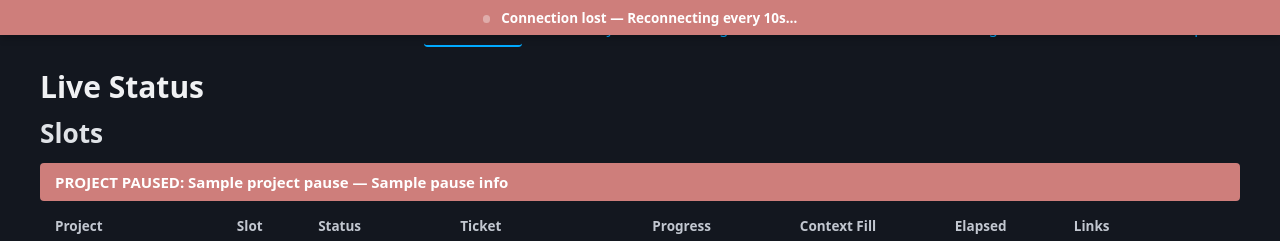
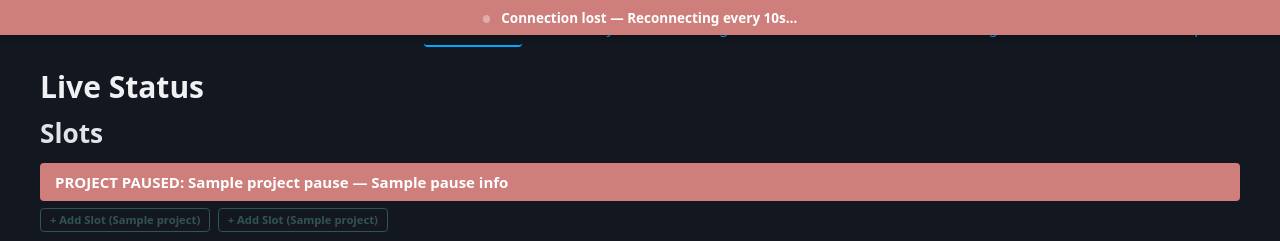
Before and after one commit to AlexDobrushskiy/botfarm, a Python web app: template botfarm/templates/index.html in a window 1280 px wide. Shown: the top 241 px of the page. Run offline with Jinja, Linux system fonts and the light colour scheme; the template is opened without the code that fills it: most values are stand-ins (such as "Sample title", 1, 10 or a date in 2020); some libraries are stand-ins or nearby versions.

Commit message:
Add dashboard UI for adding slots dynamically (SMA-364)
- Add "Add Slot" button per project in the slots panel
- Button disabled when supervisor not connected or dispatch paused
- Lightweight confirm() dialog before requesting slot addition
- Toast notification system for success/error feedback
- New slot auto-appears via existing htmx polling (every 5s)
- Pass project names from config to slots template context

Co-Authored-By: Claude Opus 4.6 <noreply@anthropic.com>

```diff
--- a/botfarm/dashboard/routes_main.py
+++ b/botfarm/dashboard/routes_main.py
@@ -659,6 +659,8 @@ def index(request: Request):
     dashboard_checked = get_dashboard_last_fresh_time(app)
     last_usage_check = dashboard_checked or state.get("last_usage_check")
     _linear_url = lambda tid: linear_url(app, tid)
+    cfg = app.state.botfarm_config
+    projects = [p.name for p in cfg.projects] if cfg else []
     return templates.TemplateResponse("index.html", {
         "request": request,
         "slots": slots,
@@ -667,6 +669,7 @@ def index(request: Request):
         "usage": usage,
         "codex_usage": codex_usage,
         "queue": queue,
+        "projects": projects,
         "last_usage_check": last_usage_check,
         "usage_stale": usage_is_stale(last_usage_check),
         "elapsed": elapsed,
--- a/botfarm/dashboard/routes_partials.py
+++ b/botfarm/dashboard/routes_partials.py
@@ -55,12 +55,16 @@ def partial_slots(request: Request):
     dispatch_paused = state.get("dispatch_paused", False)
     dispatch_pause_reason = state.get("dispatch_pause_reason")
     project_pauses = state.get("project_pauses", {})
+    # Collect project names from config for the "Add Slot" buttons
+    cfg = app.state.botfarm_config
+    projects = [p.name for p in cfg.projects] if cfg else []
     return templates.TemplateResponse("partials/slots.html", {
         "request": request,
         "slots": slots,
         "dispatch_paused": dispatch_paused,
         "dispatch_pause_reason": dispatch_pause_reason,
         "project_pauses": project_pauses,
+        "projects": projects,
         "elapsed": elapsed,
         "linear_url": lambda tid: linear_url(app, tid),
         "context_fill_class": context_fill_class,
--- a/botfarm/templates/base.html
+++ b/botfarm/templates/base.html
@@ -403,6 +403,70 @@
             background: var(--pico-del-color) !important;
             border-color: var(--pico-del-color) !important;
             color: #fff !important;
+        }
+
+        /* Toast notifications */
+        .toast-container {
+            position: fixed;
+            top: 1rem;
+            right: 1rem;
+            z-index: 9998;
+            display: flex;
+            flex-direction: column;
+            gap: 0.5rem;
+        }
+        .toast {
+            padding: 0.6rem 1rem;
+            border-radius: var(--pico-border-radius);
+            font-size: 0.85rem;
+            font-weight: 600;
+            color: #fff;
+            box-shadow: 0 4px 12px rgba(0, 0, 0, 0.3);
+            animation: toast-in 0.25s ease-out;
+            max-width: 22rem;
+        }
+        .toast-success { background: #22c55e; }
+        .toast-error { background: var(--pico-del-color); }
+        @keyframes toast-in {
+            from { opacity: 0; transform: translateX(1rem); }
+            to { opacity: 1; transform: translateX(0); }
+        }
+
+        /* Add slot button */
+        .add-slot-btn {
+            padding: 0.2rem 0.6rem;
+            border-radius: var(--pico-border-radius);
+            border: 1px solid var(--pico-ins-color);
+            background: transparent;
+            color: var(--pico-ins-color);
+            cursor: pointer;
+            font-size: 0.75rem;
+            font-weight: 600;
+            line-height: 1.4;
+            transition: background 0.15s ease, color 0.15s ease;
+        }
+        .add-slot-btn:hover {
+            background: var(--pico-ins-color);
+            color: #fff;
+        }
+        .add-slot-btn:disabled {
+            opacity: 0.4;
+            cursor: not-allowed;
+        }
+        .add-slot-btn:disabled:hover {
+            background: transparent;
+            color: var(--pico-ins-color);
+        }
+        .slot-project-actions {
+            display: flex;
+            gap: 0.5rem;
+            align-items: center;
+            margin-bottom: 0.5rem;
+            flex-wrap: wrap;
+        }
+        .slot-project-actions span {
+            font-size: 0.8rem;
+            color: var(--pico-muted-color);
         }
 
         /* Failure reason truncation */
@@ -830,6 +894,7 @@
             <li><a href="/health"{% if active_page == "health" %} aria-current="page"{% endif %}>Health</a></li>
         </ul>
     </nav>
+    <div id="toast-container" class="toast-container"></div>
     <div id="connection-lost-banner" class="connection-lost-banner" role="alert">
         <span class="connection-lost-dot"></span>
         <span id="connection-lost-text">Connection lost — Reconnecting…</span>
@@ -839,6 +904,20 @@
         </div>
         {% block content %}{% endblock %}
     </main>
+    <script>
+    function showToast(message, type) {
+        var container = document.getElementById("toast-container");
+        var toast = document.createElement("div");
+        toast.className = "toast toast-" + (type || "success");
+        toast.textContent = message;
+        container.appendChild(toast);
+        setTimeout(function() {
+            toast.style.opacity = "0";
+            toast.style.transition = "opacity 0.3s ease";
+            setTimeout(function() { toast.remove(); }, 300);
+        }, 3000);
+    }
+    </script>
     <script>
     (function() {
         var state = { disconnected: false, failCount: 0, lastRetryAt: 0, lastErrorAt: 0 };
--- a/botfarm/templates/index.html
+++ b/botfarm/templates/index.html
@@ -94,6 +94,22 @@ function confirmStopSlot() {
     });
 }
 
+function addSlot(project) {
+    if (!confirm("Add a new slot to project \"" + project + "\"?")) return;
+    fetch("/api/slot/add", {
+        method: "POST",
+        headers: {"Content-Type": "application/json"},
+        body: JSON.stringify({project: project})
+    }).then(function(resp) {
+        if (!resp.ok) return resp.json().then(function(d) { throw new Error(d.error || "Request failed"); });
+        return resp.json();
+    }).then(function(data) {
+        showToast("Slot addition requested for " + project, "success");
+    }).catch(function(err) {
+        showToast("Failed: " + err.message, "error");
+    });
+}
+
 /* Suspend htmx polling on #slots-panel while the stop modal is open */
 document.body.addEventListener("htmx:beforeRequest", function(evt) {
     var panel = document.getElementById("slots-panel");
--- a/botfarm/templates/partials/slots.html
+++ b/botfarm/templates/partials/slots.html
@@ -12,6 +12,30 @@
 </div>
 {% endif %}
 {% endfor %}
+{% endif %}
+
+{% set all_projects = [] %}
+{% for slot in slots %}
+{% if slot.project not in all_projects %}
+{% if all_projects.append(slot.project) %}{% endif %}
+{% endif %}
+{% endfor %}
+{% if projects is defined %}
+{% for p in projects %}
+{% if p not in all_projects %}
+{% if all_projects.append(p) %}{% endif %}
+{% endif %}
+{% endfor %}
+{% endif %}
+
+{% if all_projects %}
+<div class="slot-project-actions">
+    {% for project in all_projects | sort %}
+    <button class="add-slot-btn"
+            onclick="addSlot('{{ project }}')"
+            {% if not supervisor.running or dispatch_paused %}disabled title="Supervisor not running or dispatch paused"{% else %}title="Add a new slot to {{ project }}"{% endif %}>+ Add Slot ({{ project }})</button>
+    {% endfor %}
+</div>
 {% endif %}
 
 {% if slots %}
```
